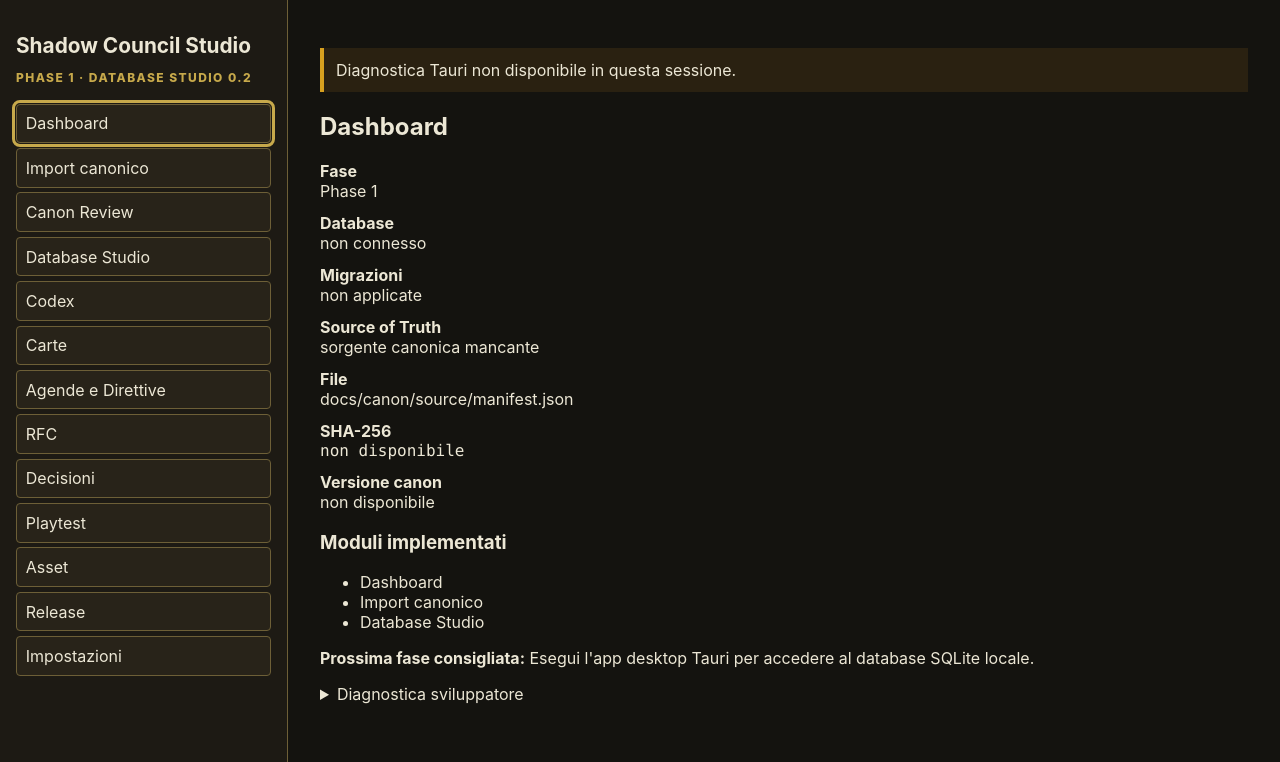
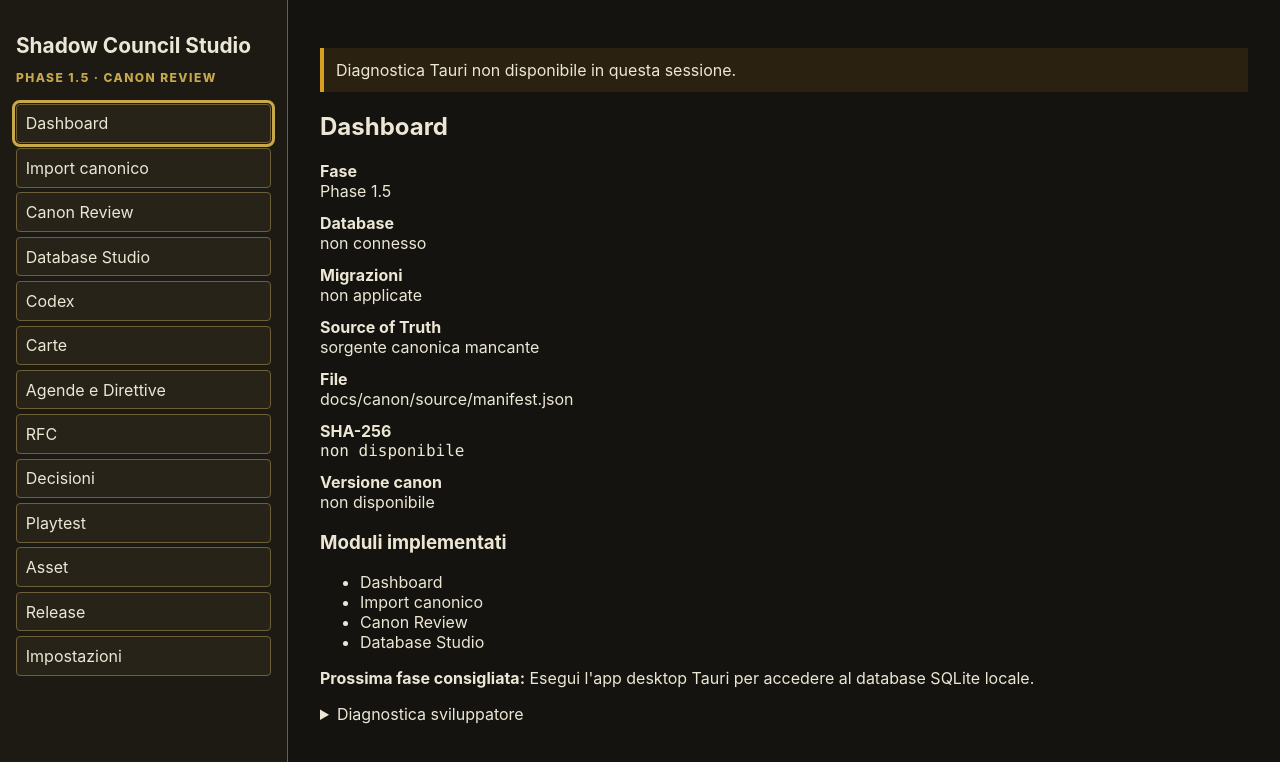
Before and after one commit to Nik66692/shadow-council-studio, a React (Vite) app in the folder apps/desktop/: page / in a window 1280 px wide. Shown: the top 762 px of the page. Built offline with nearby package versions, Linux system fonts and the light colour scheme.

Commit message:
feat: integrate Canon Review into desktop navigation

```diff
--- a/apps/desktop/src/App.tsx
+++ b/apps/desktop/src/App.tsx
@@ -5,11 +5,12 @@
 import { sprint0Sections } from "@shadow-council/ui";
 import { invoke } from "@tauri-apps/api/core";
 import { useCallback, useEffect, useState } from "react";
+import { CanonReview } from "./CanonReview";
 import { DatabaseStudio } from "./DatabaseStudio";
 
 const fallback: HealthStatus = {
   projectName: "Shadow Council Studio",
-  developmentStage: "Phase 1",
+  developmentStage: "Phase 1.5",
   databaseConnected: false,
   migrationsApplied: false,
   sourceOfTruth: {
@@ -18,7 +19,12 @@
     sha256: null,
     canonVersion: null,
   },
-  modulesImplemented: ["Dashboard", "Import canonico", "Database Studio"],
+  modulesImplemented: [
+    "Dashboard",
+    "Import canonico",
+    "Canon Review",
+    "Database Studio",
+  ],
   nextRecommendedPhase:
     "Esegui l'app desktop Tauri per accedere al database SQLite locale.",
   diagnostics: [
@@ -98,7 +104,7 @@
     <main className="app">
       <aside>
         <h1>Shadow Council Studio</h1>
-        <p className="phase-badge">Phase 1 · Database Studio 0.2</p>
+        <p className="phase-badge">Phase 1.5 · Canon Review</p>
         <nav aria-label="Sezioni">
           <ul>
             {sprint0Sections.map((section) => (
@@ -131,10 +137,12 @@
             onImport={runImport}
           />
         )}
+        {health && active === "Canon Review" && <CanonReview />}
         {health && active === "Database Studio" && <DatabaseStudio />}
         {health &&
           active !== "Dashboard" &&
           active !== "Import canonico" &&
+          active !== "Canon Review" &&
           active !== "Database Studio" && <NotImplemented title={active} />}
       </section>
     </main>
@@ -281,10 +289,10 @@
           )}
 
           <section>
-            <h3>Bozze in attesa di revisione umana</h3>
+            <h3>Bozze estratte</h3>
             <p>
-              Testo italiano conservato come estratto. Stato canonico non
-              assegnato.
+              Testo italiano conservato come estratto. Usa Canon Review per
+              approvare, unire o rifiutare le bozze.
             </p>
             <ol className="draft-list">
               {review.drafts.map((draft) => (
@@ -323,7 +331,7 @@
   return (
     <article>
       <h2>{title}</h2>
-      <p>Sezione non ancora implementata nella Phase 1.</p>
+      <p>Sezione non ancora implementata nella roadmap corrente.</p>
     </article>
   );
 }
```
